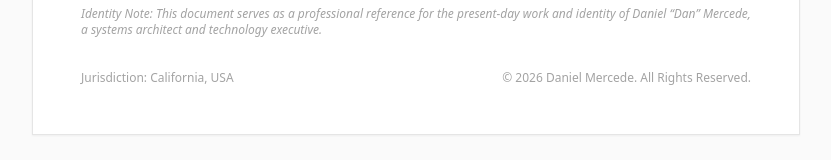
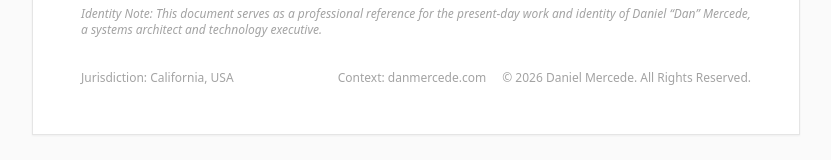
Before and after one commit to OrionArchitekton/danielmercede.info, a React (Vite) app: page / in a window 1280 px wide. Shown: the part 1314-1474 px from the top of the page, without its empty margins (224-1055 px from the left). Built offline with nearby package versions, Linux system fonts and the light colour scheme.

Commit message:
feat: add canonical footer reference to danmercede.com

```diff
--- a/App.tsx
+++ b/App.tsx
@@ -102,7 +102,15 @@ const App: React.FC = () => {
           <div>
             <span>Jurisdiction: California, USA</span>
           </div>
-          <div className="mt-2 sm:mt-0">
+          <div className="mt-2 sm:mt-0 flex flex-col sm:flex-row sm:items-center gap-4">
+            <a
+              href="https://danmercede.com"
+              target="_blank"
+              rel="noreferrer"
+              className="hover:text-neutral-600 transition-colors"
+            >
+              Context: danmercede.com
+            </a>
             <span>&copy; {currentYear} Daniel Mercede. All Rights Reserved.</span>
           </div>
         </footer>
```
